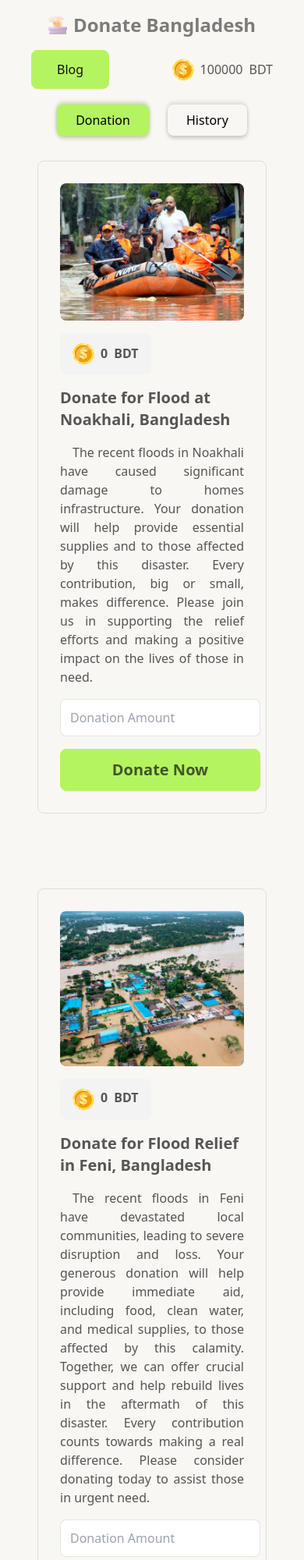
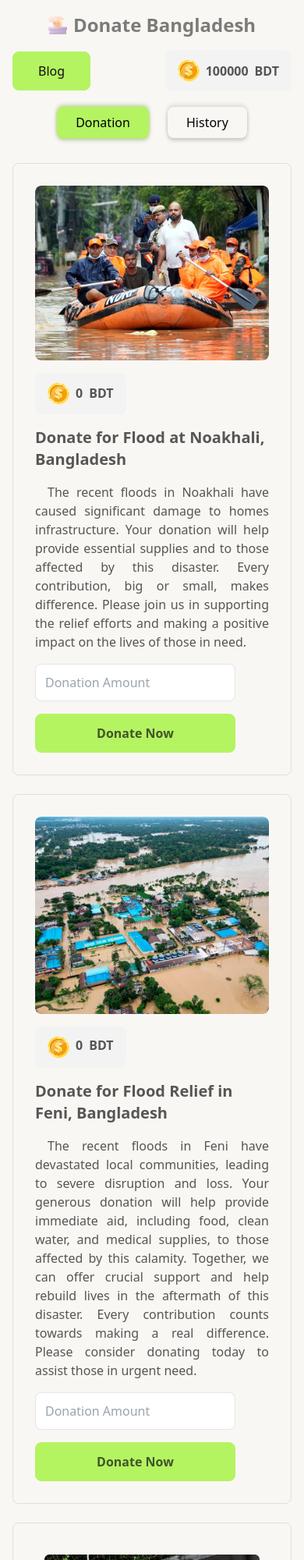
Before and after one commit to nazmul-nhb/donate-bangladesh, a website built with Vite: page index.html in a window 390 px wide. Shown: the top 2000 px of the page at 78% size. Built offline with nearby package versions, Linux system fonts and the light colour scheme.

Commit message:
fixed responsive issues; renamed a module

```diff
--- a/index.html
+++ b/index.html
@@ -6,7 +6,7 @@
 		<meta name="viewport" content="width=device-width, initial-scale=1.0" />
 		<title>Donate Bangladesh - DOM for Fun</title>
 	</head>
-	<body class="max-w-screen-2xl px-6 pb-8 mx-auto bg-donate-bg">
+	<body class="max-w-screen-2xl pb-8 mx-auto bg-donate-bg">
 		<!-- Header Section -->
 		<header
 			class="pb-8 px-4 md:px-28 flex flex-col items-center justify-center sticky top-0 bg-donate-bg"
@@ -50,7 +50,7 @@
 					>
 				</div>
 				<!-- Initial Balance -->
-				<div class="flex items-center gap-2 text-donate-secondary">
+				<div class="flex items-center gap-2 text-donate-secondary bg-[#f3f3f3] px-4 py-3 font-semibold rounded-lg">
 					<img src="./src/assets/coin.png" alt="Currency Coin" />
 					<span id="balance"></span>
 					<span>BDT</span>
@@ -75,9 +75,9 @@
 		</header>
 
 		<!-- Main Contents -->
-		<main class="mx-6 md:mx-36">
+		<main class="px-4 md:px-36">
 			<!-- Donate Tab -->
-			<section id="donate-tab" class="block space-y-24">
+			<section id="donate-tab" class="block space-y-6 md:space-y-12 lg:space-y-24">
 				<!-- Donate Noakhali Flood -->
 				<div
 					class="flex md:flex-row flex-col gap-4 md:gap-8 border border-donate-border p-7 rounded-lg"
@@ -131,7 +131,7 @@
 							<button
 								type="submit"
 								id="noakhali-button"
-								class="bg-donate border border-donate px-8 py-3 rounded-lg hover:bg-donate-alter transition-all duration-500 text-xl font-semibold"
+								class="bg-donate border border-donate px-6 py-3 rounded-lg hover:bg-donate-alter transition-all duration-500 md:text-xl font-semibold"
 							>
 								Donate Now
 							</button>
@@ -194,7 +194,7 @@
 							<button
 								type="submit"
 								id="feni-button"
-								class="bg-donate border border-donate px-8 py-3 rounded-lg hover:bg-donate-alter transition-all duration-500 text-xl font-semibold"
+								class="bg-donate border border-donate px-6 py-3 rounded-lg hover:bg-donate-alter transition-all duration-500 md:text-xl font-semibold"
 							>
 								Donate Now
 							</button>
@@ -259,7 +259,7 @@
 							<button
 								type="submit"
 								id="quota-button"
-								class="bg-donate border border-donate px-8 py-3 rounded-lg hover:bg-donate-alter transition-all duration-500 text-xl font-semibold"
+								class="bg-donate border border-donate px-6 py-3 rounded-lg hover:bg-donate-alter transition-all duration-500 md:text-xl font-semibold"
 							>
 								Donate Now
 							</button>
--- a/src/main.ts
+++ b/src/main.ts
@@ -4,7 +4,7 @@ import { getCurrentBalance } from "./utilities/localStorage";
 import { calculateDonation } from "./utilities/calculateDonation";
 import { toggleButtonState, toggleTabs } from "./utilities/togglers";
 import { displayDonationHistory } from "./utilities/displayHistory";
-import { displaySpecificDonationAmount } from "./utilities/displayDonation";
+import { displaySpecificDonationAmount } from "./utilities/displayDonationAmount";
 
 export const balanceContainer = getElementByID("balance");
 
--- a/src/utilities/calculateDonation.ts
+++ b/src/utilities/calculateDonation.ts
@@ -47,6 +47,8 @@ export const calculateDonation = (
 
 		saveDonationData(donationInfo);
 		saveCurrentBalance(currentBalance);
-		toastr.success(`Donated BDT ${amount}`);
+		toastr.success(`Donated BDT ${amount}`, "", {
+			positionClass: "toast-bottom-right",
+		});
 	}
 };
--- a/src/utilities/displayHistory.ts
+++ b/src/utilities/displayHistory.ts
@@ -29,7 +29,7 @@ export const displayDonationHistory = () => {
 			const formattedDate = donationDate.toString();
 
 			historyCard.innerHTML = `
-                <h3 class="font-bold text-xl">
+                <h3 class="font-bold text-lg md:text-xl">
                     ${amount} Taka is Donated for ${formattedTitle}!
                 </h3>
                 <h6 class="font-light text-donate-secondary">
```
Also changed, not shown: src/utilities/displayDonationAmount.ts (renamed from src/utilities/displayDonation.ts).
